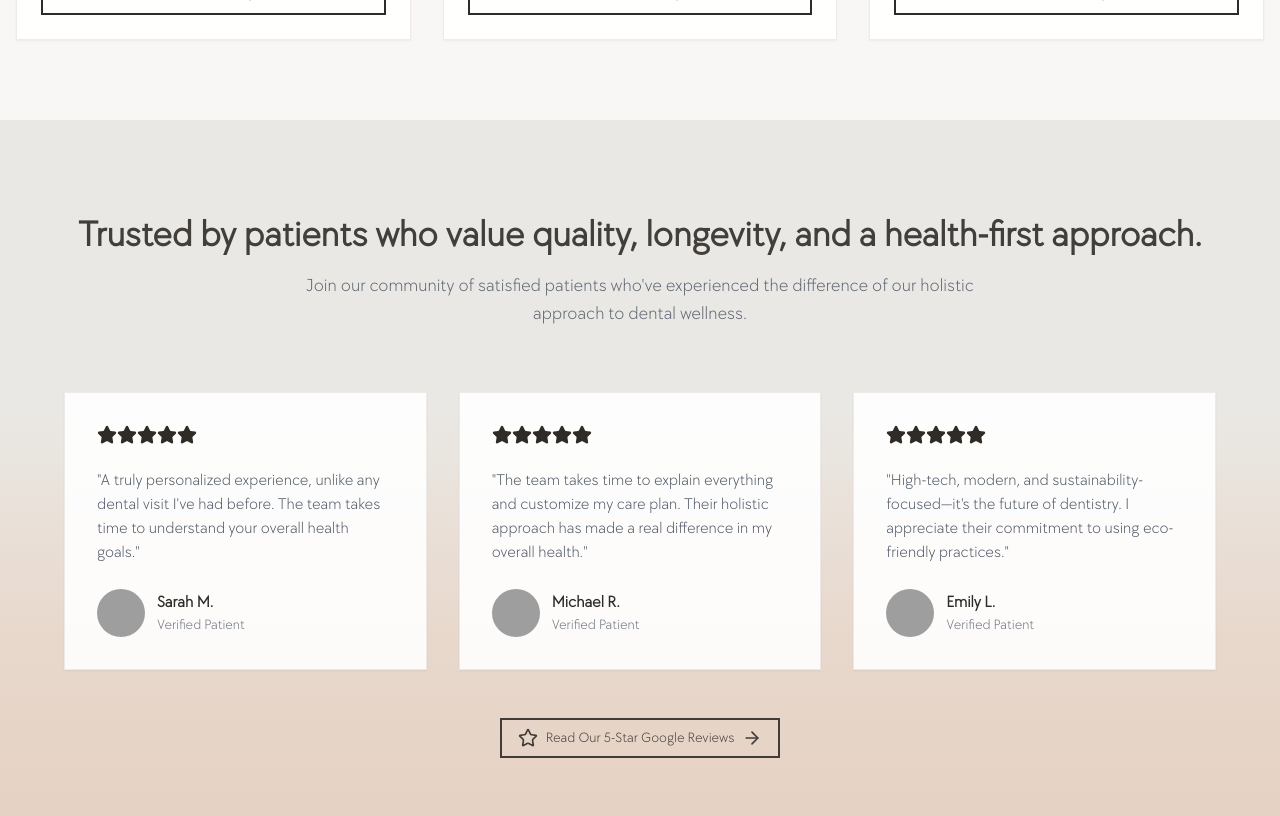
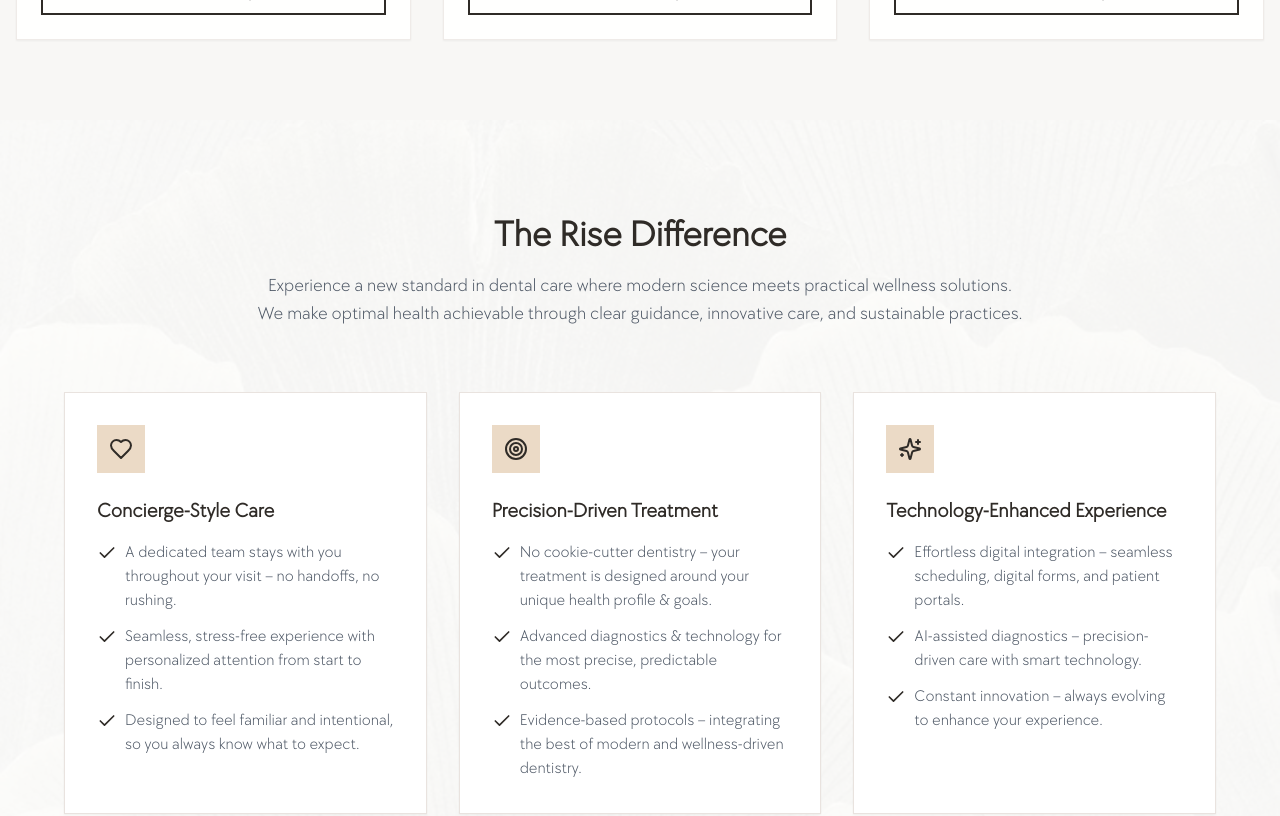
Before and after one commit to denthu2/justforked, a Next.js app: page / in a window 1280 px wide. Shown: the part 1920-2736 px from the top of the page. Built offline with nearby package versions, Linux system fonts and the light colour scheme; grey boxes are pictures that could not be loaded.

Commit message:
hid testimonials

```diff
--- a/app/page.tsx
+++ b/app/page.tsx
@@ -145,7 +145,7 @@ export default function Home() {
               <div className="relative h-48">
               <img
       src="/images/textures/minimalist-botanical-composition-rise-dental.jpeg"  // Change this to the path of your image
-      alt="Holistic & Aesthetic Dentistry"
+      alt="Holistic & Cosmetic Dentistry"
       className="w-full h-full object-cover group-hover:scale-105 transition-transform duration-300"
     />
                 <div className="absolute inset-0 bg-black/20"></div>
@@ -168,7 +168,7 @@ export default function Home() {
       </section>
 
 {/* Testimonials Section */}
-<section className="testimonials-gradient py-24">
+{/* <section className="testimonials-gradient py-24">
         <div className="container mx-auto px-4">
           <div className="text-center mb-16">
             <h2 className="text-4xl font-bold mb-4">Trusted by patients who value quality, longevity, and a health-first approach.</h2>
@@ -279,7 +279,7 @@ export default function Home() {
           </div>
         </div>
       </section>
-
+*\}
 
 
       {/* The Rise Difference Section */}
```
